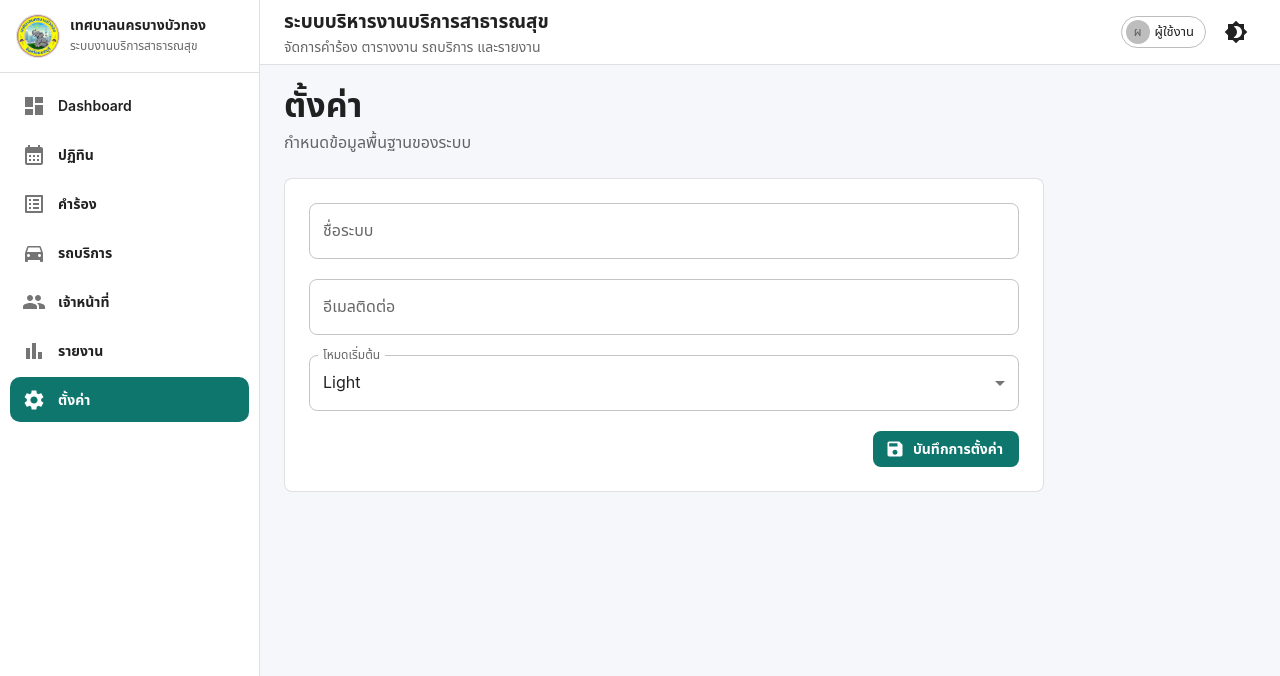
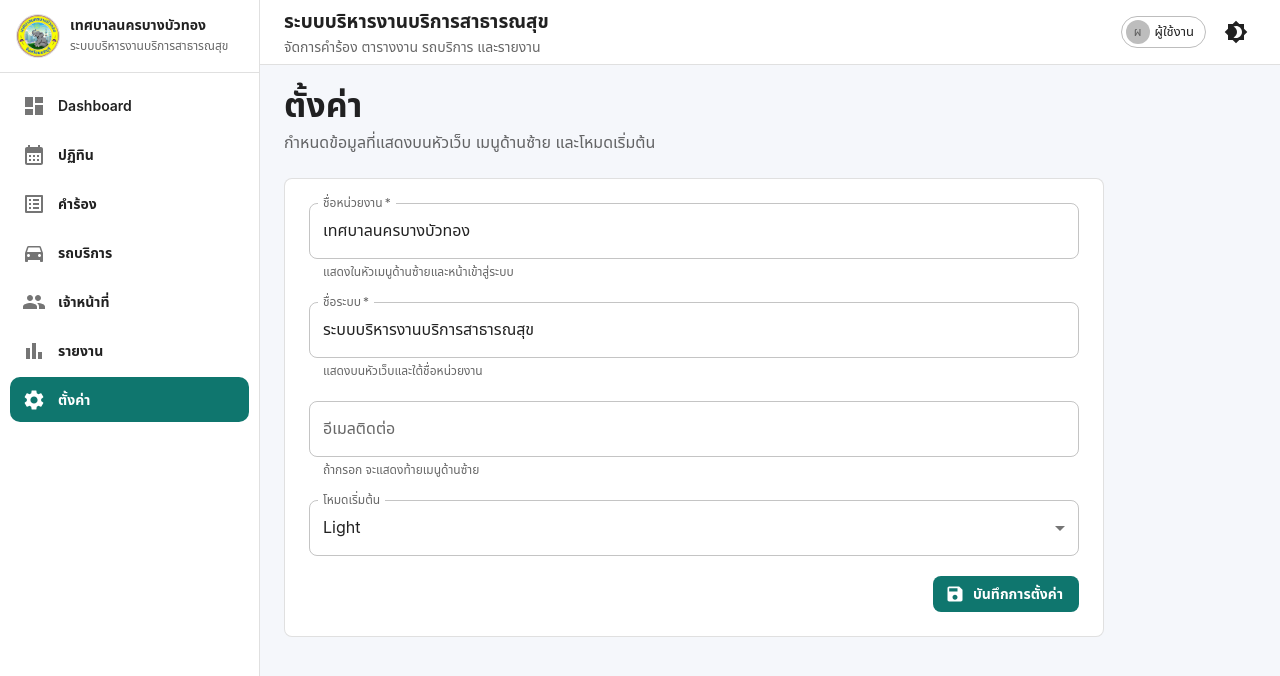
Before and after one commit to chayanonklaypan-lab/bbtservice, a React (Vite) app: page /settings in a window 1280 px wide. Shown: the top 676 px of the page. Built offline with nearby package versions, Linux system fonts and the light colour scheme; no server answers; the database is empty.

Commit message:
Apply system settings across app

```diff
--- a/src/App.jsx
+++ b/src/App.jsx
@@ -2,15 +2,18 @@ import React from 'react';
 import { BrowserRouter } from 'react-router-dom';
 import { CssBaseline } from '@mui/material';
 import { AuthProvider } from './contexts/AuthContext';
+import { AppSettingsProvider, useAppSettings } from './contexts/AppSettingsContext';
 import { ThemeModeProvider } from './contexts/ThemeContext';
 import { NotificationProvider } from './hooks/useNotifications';
 import AppRoutes from './routes/AppRoutes';
 import SnackbarAlert from './components/ui/SnackbarAlert';
 
-function App() {
+function AppContent() {
+  const { settings } = useAppSettings();
+
   return (
     <BrowserRouter>
-      <ThemeModeProvider>
+      <ThemeModeProvider initialMode={settings.defaultTheme}>
         <CssBaseline />
         <NotificationProvider>
           <AuthProvider>
@@ -23,4 +26,12 @@ function App() {
   );
 }
 
+function App() {
+  return (
+    <AppSettingsProvider>
+      <AppContent />
+    </AppSettingsProvider>
+  );
+}
+
 export default App;
--- a/src/components/layout/AppHeader.jsx
+++ b/src/components/layout/AppHeader.jsx
@@ -4,10 +4,12 @@ import { AppBar, Avatar, Box, Chip, IconButton, Toolbar, Tooltip, Typography } f
 import Brightness4Icon from '@mui/icons-material/Brightness4';
 import Brightness7Icon from '@mui/icons-material/Brightness7';
 import MenuIcon from '@mui/icons-material/Menu';
+import { useAppSettings } from '../../contexts/AppSettingsContext';
 import { useThemeMode } from '../../contexts/ThemeContext';
 import { useAuth } from '../../contexts/AuthContext';
 
 const AppHeader = ({ drawerWidth, headerHeight, onOpenSidebar }) => {
+  const { settings } = useAppSettings();
   const { mode, toggleTheme } = useThemeMode();
   const { user } = useAuth();
 
@@ -30,7 +32,7 @@ const AppHeader = ({ drawerWidth, headerHeight, onOpenSidebar }) => {
         </IconButton>
         <Box sx={{ minWidth: 0, flexGrow: 1 }}>
           <Typography variant="h6" noWrap sx={{ fontWeight: 800, fontSize: { xs: 17, sm: 19 } }}>
-            ระบบบริหารงานบริการสาธารณสุข
+            {settings.siteName}
           </Typography>
           <Typography variant="body2" color="text.secondary" noWrap sx={{ display: { xs: 'none', sm: 'block' } }}>
             จัดการคำร้อง ตารางงาน รถบริการ และรายงาน
--- a/src/components/layout/AppSidebar.jsx
+++ b/src/components/layout/AppSidebar.jsx
@@ -9,6 +9,7 @@ import PeopleIcon from '@mui/icons-material/People';
 import BarChartIcon from '@mui/icons-material/BarChart';
 import SettingsIcon from '@mui/icons-material/Settings';
 import { Link as RouterLink, useLocation } from 'react-router-dom';
+import { useAppSettings } from '../../contexts/AppSettingsContext';
 import { useAuth } from '../../contexts/AuthContext';
 import municipalityLogo from '../../assets/municipality-logo.jpg';
 
@@ -23,6 +24,7 @@ const menuItems = [
 ];
 
 const AppSidebar = ({ drawerWidth, open, onClose }) => {
+  const { settings } = useAppSettings();
   const { user } = useAuth();
   const location = useLocation();
   const visibleItems = menuItems.filter((item) => item.allowedRoles.includes(user?.role));
@@ -33,7 +35,7 @@ const AppSidebar = ({ drawerWidth, open, onClose }) => {
         <Box
           component="img"
           src={municipalityLogo}
-          alt="เทศบาลนครบางบัวทอง"
+          alt={settings.organizationName}
           sx={{
             width: 44,
             height: 44,
@@ -46,10 +48,10 @@ const AppSidebar = ({ drawerWidth, open, onClose }) => {
         />
         <Box sx={{ minWidth: 0 }}>
           <Typography variant="subtitle2" noWrap sx={{ fontWeight: 800, lineHeight: 1.25 }}>
-            เทศบาลนครบางบัวทอง
+            {settings.organizationName}
           </Typography>
           <Typography variant="caption" color="text.secondary" noWrap sx={{ display: 'block', mt: 0.25 }}>
-            ระบบงานบริการสาธารณสุข
+            {settings.siteName}
           </Typography>
         </Box>
       </Box>
@@ -87,6 +89,13 @@ const AppSidebar = ({ drawerWidth, open, onClose }) => {
           );
         })}
       </List>
+      {settings.contactEmail && (
+        <Box sx={{ mt: 'auto', px: 2, py: 1.5 }}>
+          <Typography variant="caption" color="text.secondary" noWrap sx={{ display: 'block' }}>
+            ติดต่อ: {settings.contactEmail}
+          </Typography>
+        </Box>
+      )}
     </Box>
   );
 
--- /dev/null
+++ b/src/contexts/AppSettingsContext.jsx
@@ -0,0 +1,64 @@
+import React, { createContext, useCallback, useContext, useEffect, useMemo, useState } from 'react';
+import { getSystemSettings, updateSystemSettings } from '../services/firestoreService';
+
+export const defaultAppSettings = {
+  organizationName: 'เทศบาลนครบางบัวทอง',
+  siteName: 'ระบบบริหารงานบริการสาธารณสุข',
+  contactEmail: '',
+  defaultTheme: 'light',
+};
+
+const AppSettingsContext = createContext(null);
+
+const normalizeSettings = (settings = {}) => ({
+  ...defaultAppSettings,
+  ...settings,
+  organizationName: `${settings.organizationName || defaultAppSettings.organizationName}`.trim(),
+  siteName: `${settings.siteName || defaultAppSettings.siteName}`.trim(),
+  contactEmail: `${settings.contactEmail || ''}`.trim(),
+  defaultTheme: settings.defaultTheme === 'dark' ? 'dark' : 'light',
+});
+
+export const AppSettingsProvider = ({ children }) => {
+  const [settings, setSettings] = useState(defaultAppSettings);
+  const [loading, setLoading] = useState(true);
+
+  const refreshSettings = useCallback(async () => {
+    setLoading(true);
+    try {
+      const data = await getSystemSettings();
+      setSettings(normalizeSettings(data));
+    } catch (error) {
+      console.error(error);
+      setSettings(defaultAppSettings);
+    } finally {
+      setLoading(false);
+    }
+  }, []);
+
+  useEffect(() => {
+    refreshSettings();
+  }, [refreshSettings]);
+
+  const saveSettings = useCallback(async (nextSettings) => {
+    const normalizedSettings = normalizeSettings(nextSettings);
+    await updateSystemSettings(normalizedSettings);
+    setSettings(normalizedSettings);
+    return normalizedSettings;
+  }, []);
+
+  const value = useMemo(
+    () => ({ settings, loading, refreshSettings, saveSettings }),
+    [settings, loading, refreshSettings, saveSettings]
+  );
+
+  return <AppSettingsContext.Provider value={value}>{children}</AppSettingsContext.Provider>;
+};
+
+export const useAppSettings = () => {
+  const context = useContext(AppSettingsContext);
+  if (!context) {
+    throw new Error('useAppSettings must be used within AppSettingsProvider');
+  }
+  return context;
+};
--- a/src/pages/auth/LoginPage.jsx
+++ b/src/pages/auth/LoginPage.jsx
@@ -1,11 +1,13 @@
 import React, { useEffect } from 'react';
 import { useNavigate } from 'react-router-dom';
 import { Box, CircularProgress, Paper, Typography } from '@mui/material';
+import { useAppSettings } from '../../contexts/AppSettingsContext';
 import appRoutes from '../../constants/appRoutes';
 import municipalityLogo from '../../assets/municipality-logo.jpg';
 
 const LoginPage = () => {
   const navigate = useNavigate();
+  const { settings } = useAppSettings();
 
   useEffect(() => {
     const timer = setTimeout(() => {
@@ -21,12 +23,12 @@ const LoginPage = () => {
         <Box
           component="img"
           src={municipalityLogo}
-          alt="เทศบาลนครบางบัวทอง"
+          alt={settings.organizationName}
           sx={{ width: 96, height: 96, borderRadius: '50%', objectFit: 'cover', mb: 2 }}
         />
-        <Typography variant="h5">เทศบาลนครบางบัวทอง</Typography>
+        <Typography variant="h5">{settings.organizationName}</Typography>
         <Typography color="text.secondary" sx={{ mt: 0.75 }}>
-          ระบบบริหารงานบริการสาธารณสุข
+          {settings.siteName}
         </Typography>
         <CircularProgress size={32} sx={{ mt: 3 }} />
         <Typography color="text.secondary" sx={{ mt: 1.5 }}>
--- a/src/pages/settings/SettingsPage.jsx
+++ b/src/pages/settings/SettingsPage.jsx
@@ -1,39 +1,48 @@
 import React, { useEffect, useState } from 'react';
 import { Alert, Box, Button, FormControl, InputLabel, MenuItem, Paper, Select, Stack, TextField, Typography } from '@mui/material';
 import SaveIcon from '@mui/icons-material/Save';
-import { getSettings, updateSetting } from '../../services/firestoreService';
+import { defaultAppSettings, useAppSettings } from '../../contexts/AppSettingsContext';
 import { useNotifications } from '../../hooks/useNotifications';
 
+const toTrimmedString = (value) => `${value ?? ''}`.trim();
+
+const normalizeForm = (settings) => ({
+  organizationName: toTrimmedString(settings.organizationName),
+  siteName: toTrimmedString(settings.siteName),
+  contactEmail: toTrimmedString(settings.contactEmail),
+  defaultTheme: settings.defaultTheme === 'dark' ? 'dark' : 'light',
+});
+
 const SettingsPage = () => {
-  const [settings, setSettings] = useState({});
-  const [loading, setLoading] = useState(true);
+  const { settings, loading, saveSettings } = useAppSettings();
+  const [form, setForm] = useState(defaultAppSettings);
   const [saving, setSaving] = useState(false);
   const { showNotification } = useNotifications();
 
   useEffect(() => {
-    const loadSettings = async () => {
-      setLoading(true);
-      const settingItems = await getSettings();
-      const data = settingItems.reduce((acc, item) => ({ ...acc, [item.key]: item.value }), {});
-      setSettings(data);
-      setLoading(false);
-    };
-
-    loadSettings();
-  }, []);
+    setForm(settings);
+  }, [settings]);
 
   const handleChange = (field) => (event) => {
-    setSettings((prev) => ({ ...prev, [field]: event.target.value }));
+    setForm((prev) => ({ ...prev, [field]: event.target.value }));
   };
 
   const handleSave = async () => {
+    const normalizedForm = normalizeForm(form);
+
+    if (!normalizedForm.organizationName || !normalizedForm.siteName) {
+      showNotification('กรุณากรอกชื่อหน่วยงานและชื่อระบบ', 'warning');
+      return;
+    }
+
+    if (normalizedForm.contactEmail && !/^[^\s@]+@[^\s@]+\.[^\s@]+$/.test(normalizedForm.contactEmail)) {
+      showNotification('รูปแบบอีเมลติดต่อไม่ถูกต้อง', 'warning');
+      return;
+    }
+
     setSaving(true);
     try {
-      const defaultSettingId = 'system-settings';
-      await updateSetting(defaultSettingId, {
-        ...settings,
-        key: 'system-settings',
-      });
+      await saveSettings(normalizedForm);
       showNotification('บันทึกการตั้งค่าเรียบร้อย', 'success');
     } catch (error) {
       console.error(error);
@@ -44,22 +53,43 @@ const SettingsPage = () => {
   };
 
   return (
-    <Stack spacing={3} sx={{ maxWidth: 760 }}>
+    <Stack spacing={3} sx={{ maxWidth: 820 }}>
       <Box>
         <Typography variant="h4">ตั้งค่า</Typography>
         <Typography color="text.secondary" sx={{ mt: 0.5 }}>
-          กำหนดข้อมูลพื้นฐานของระบบ
+          กำหนดข้อมูลที่แสดงบนหัวเว็บ เมนูด้านซ้าย และโหมดเริ่มต้น
         </Typography>
       </Box>
 
       {loading && <Alert severity="info">กำลังโหลดการตั้งค่า...</Alert>}
       <Paper variant="outlined" sx={{ p: { xs: 2, sm: 3 } }}>
         <Stack spacing={2.5}>
-          <TextField fullWidth label="ชื่อระบบ" value={settings.siteName || ''} onChange={handleChange('siteName')} />
-          <TextField fullWidth label="อีเมลติดต่อ" value={settings.contactEmail || ''} onChange={handleChange('contactEmail')} />
+          <TextField
+            fullWidth
+            label="ชื่อหน่วยงาน"
+            value={form.organizationName || ''}
+            onChange={handleChange('organizationName')}
+            helperText="แสดงในหัวเมนูด้านซ้ายและหน้าเข้าสู่ระบบ"
+            required
+          />
+          <TextField
+            fullWidth
+            label="ชื่อระบบ"
+            value={form.siteName || ''}
+            onChange={handleChange('siteName')}
+            helperText="แสดงบนหัวเว็บและใต้ชื่อหน่วยงาน"
+            required
+          />
+          <TextField
+            fullWidth
+            label="อีเมลติดต่อ"
+            value={form.contactEmail || ''}
+            onChange={handleChange('contactEmail')}
+            helperText="ถ้ากรอก จะแสดงท้ายเมนูด้านซ้าย"
+          />
           <FormControl fullWidth>
             <InputLabel>โหมดเริ่มต้น</InputLabel>
-            <Select value={settings.defaultTheme || 'light'} label="โหมดเริ่มต้น" onChange={handleChange('defaultTheme')}>
+            <Select value={form.defaultTheme || 'light'} label="โหมดเริ่มต้น" onChange={handleChange('defaultTheme')}>
               <MenuItem value="light">Light</MenuItem>
               <MenuItem value="dark">Dark</MenuItem>
             </Select>
```
Also changed, not shown: src/contexts/ThemeContext.jsx (+8 -3 lines), src/services/firestoreService.js (+11 -0 lines).
